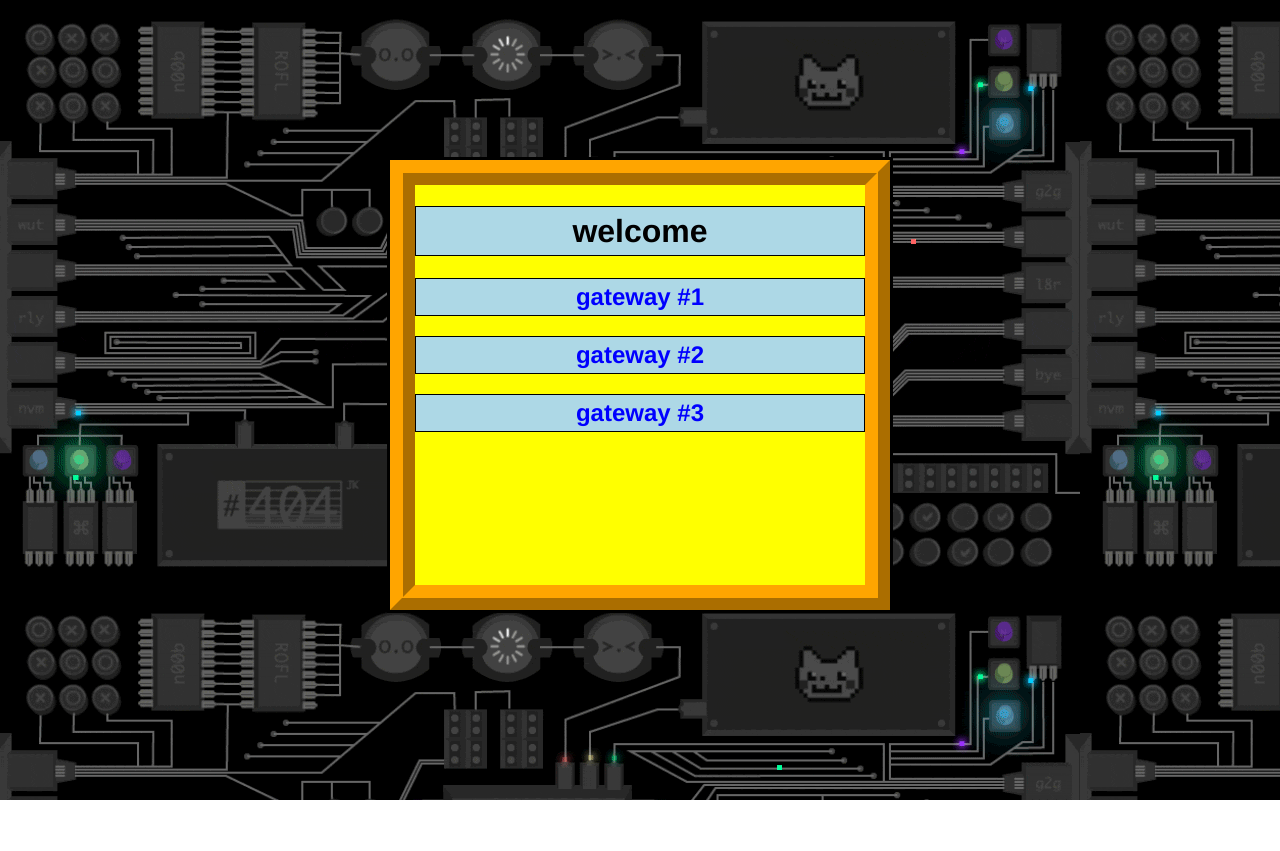
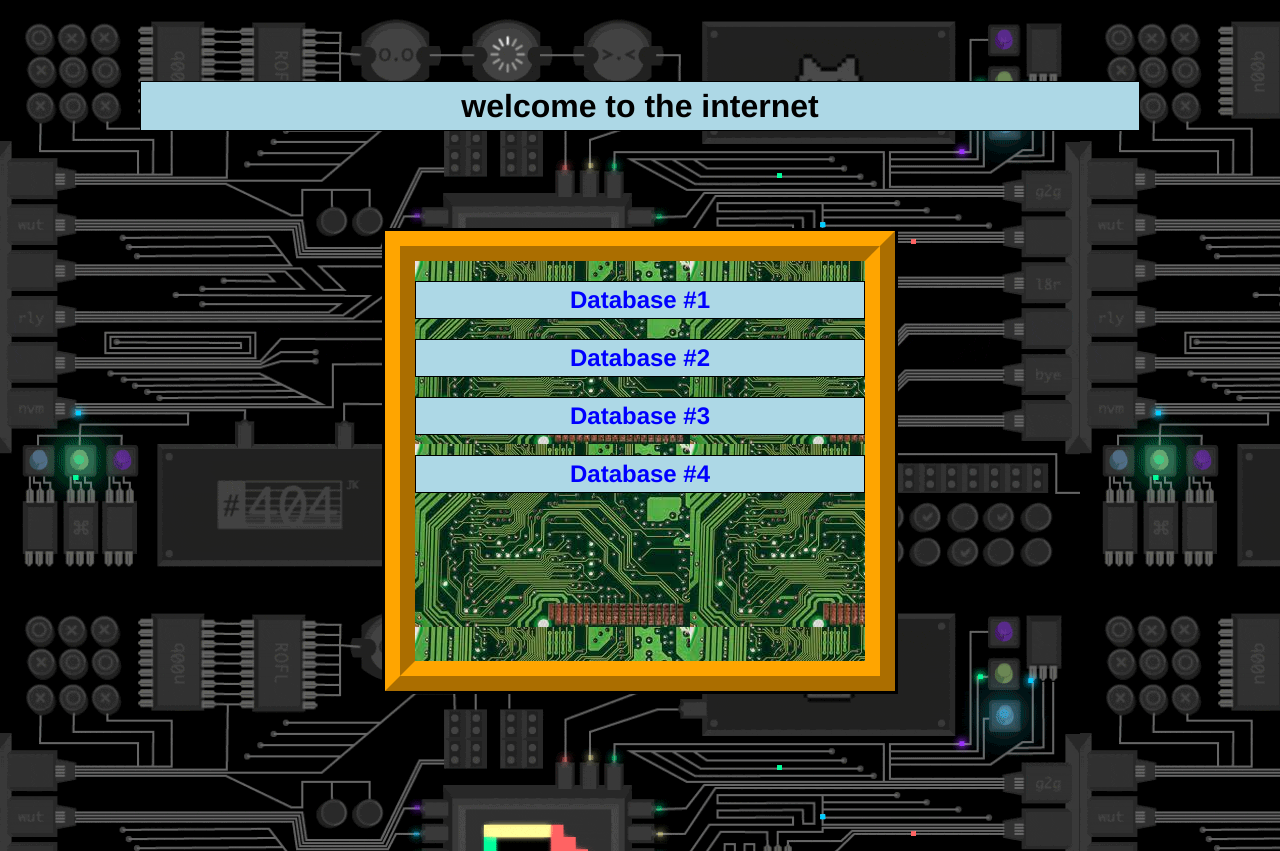
Before and after one commit to peacekeep/project-3-web-art, a plain HTML site: page index.html in a window 1280 px wide. Before the commit the page ends 800 px from the top, so only its background shows below. Drawn offline with Linux system fonts and the light colour scheme.

Commit message:
net art build

```diff
--- a/index.html
+++ b/index.html
@@ -6,10 +6,11 @@
     <link rel="stylesheet" type="text/css" href="main.css">
   </head>
   <body>
+     <h1>welcome to the internet</h1>
       <div class="container">
-      <h1>welcome</h1>
-      <h2><a href="pagetwo.html">gateway #1</a></h2>
-      <h2><a href="pagethree.html">gateway #2</a></h2>
-      <h2><a href="pagefour.html">gateway #3</a></h2>
+      <h2><a href="pagetwo.html">Database #1</a></h2>
+      <h2><a href="pagethree.html">Database #2</a></h2>
+      <h2><a href="pagefour.html">Database #3</a></h2>
+      <h2><a href="pagefive.html">Database #4</a><h3>
 </body>
 </html>
--- a/main.css
+++ b/main.css
@@ -13,12 +13,12 @@ body {
   Width: 450px;
   height: 400px;
   margin:100px auto;
-  background: yellow;
+  background:url(images/chip.jpeg);
   position: relative center;
   border-style: ridge;
   outline-style: solid;
   border-color: orange;
-  border-width: 25px;
+  border-width: 30px;
 }
 
 h1 {
@@ -34,6 +34,7 @@ h2{
   border-width: thin;
   border-color: black;
   background-color: Lightblue;
+  text-align: center;
 
 }
 
```
Also changed, not shown: pagefour.html (+0 -1 lines), pagethree.html (+6 -2 lines), pagetwo.html (+6 -1 lines), images/catribboncopy.jpg (added), images/chip.jpeg (added), images/kidarmy.jpg (added), images/meltydog.jpg (added), images/tank.jpg (added).
